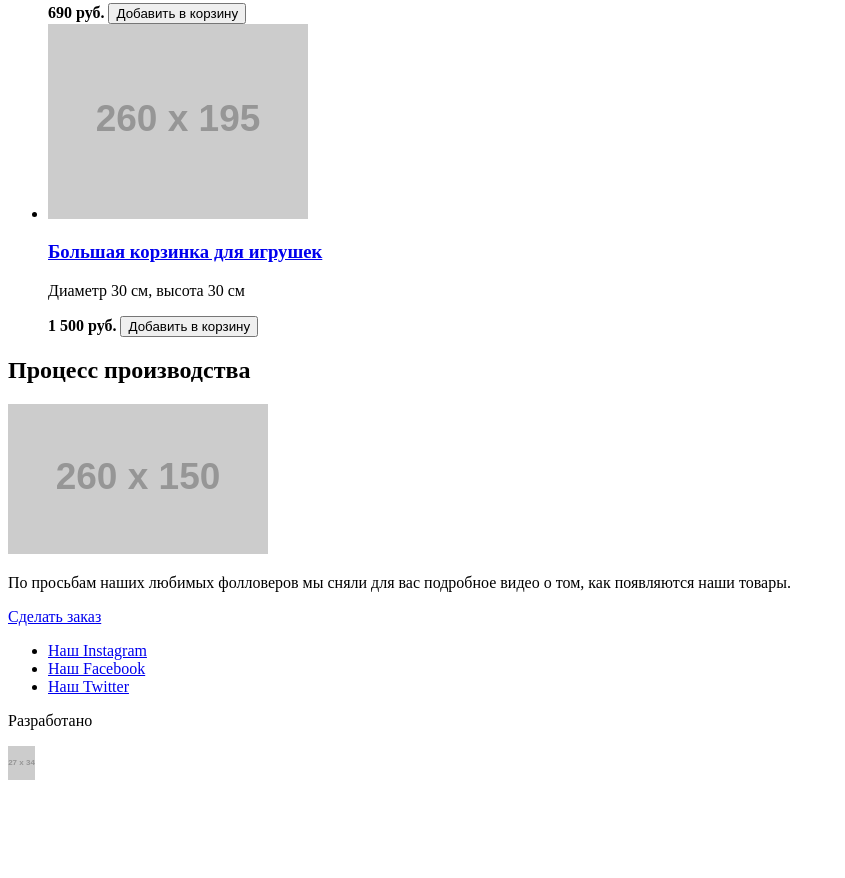
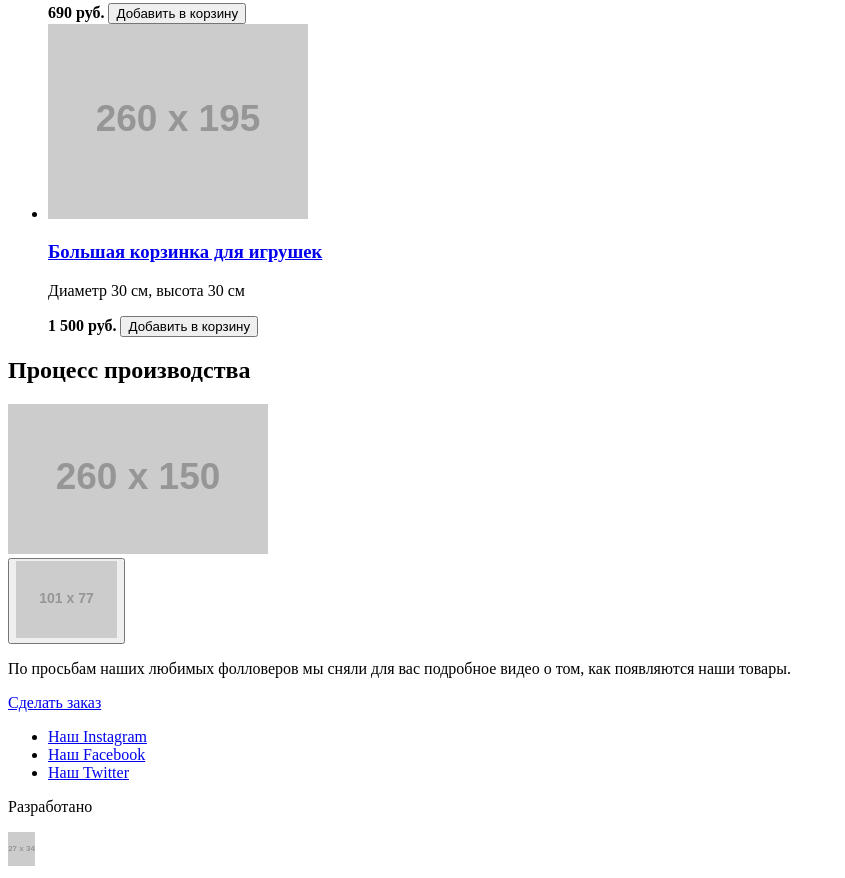
Before and after one commit to Zelcer/24575-mishka-16, a website: page source/catalog.html in a window 1280 px wide. Shown: the part 868-1746 px from the top of the page, without its empty margins (0-845 px from the left). Before the commit the page ends 1660 px from the top, so only its background shows below. Drawn offline with Linux system fonts and the light colour scheme; placeholder pictures from the web are drawn by us.

Commit message:
Добавил в разметку кнопку воспроизведения видео

```diff
--- a/source/catalog.html
+++ b/source/catalog.html
@@ -86,6 +86,9 @@
           <div class="product-video__film">
             <img class="product-video__screen" src="http://placehold.it/260x150" alt="Видео заставка о процессе производства продукции" width="260" height="150">
           </div>
+          <button type="button">
+            <img src="http://placehold.it/101x77" alt="" width="101" height="77">
+          </button>
           <p class="product-video__text">По просьбам наших любимых фолловеров мы сняли для вас подробное видео о том, как появляются наши товары.</p>
           <a class="product-video__button button" href="order.html">Сделать заказ</a>
         </div>
```
